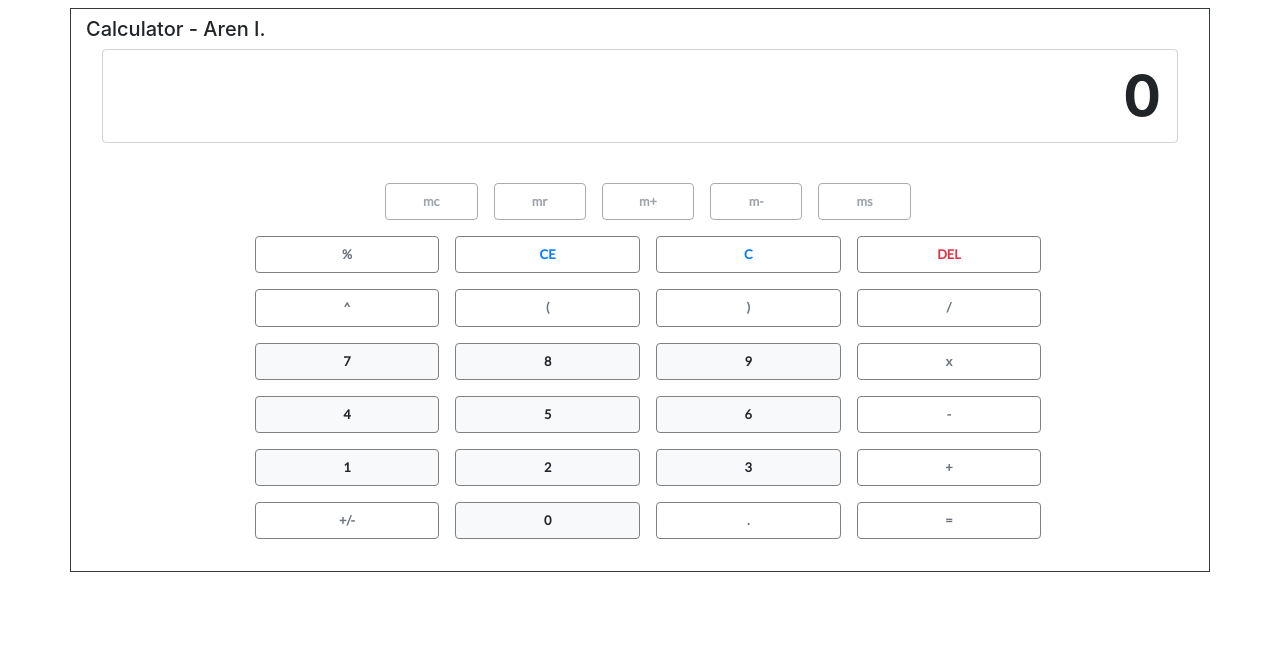
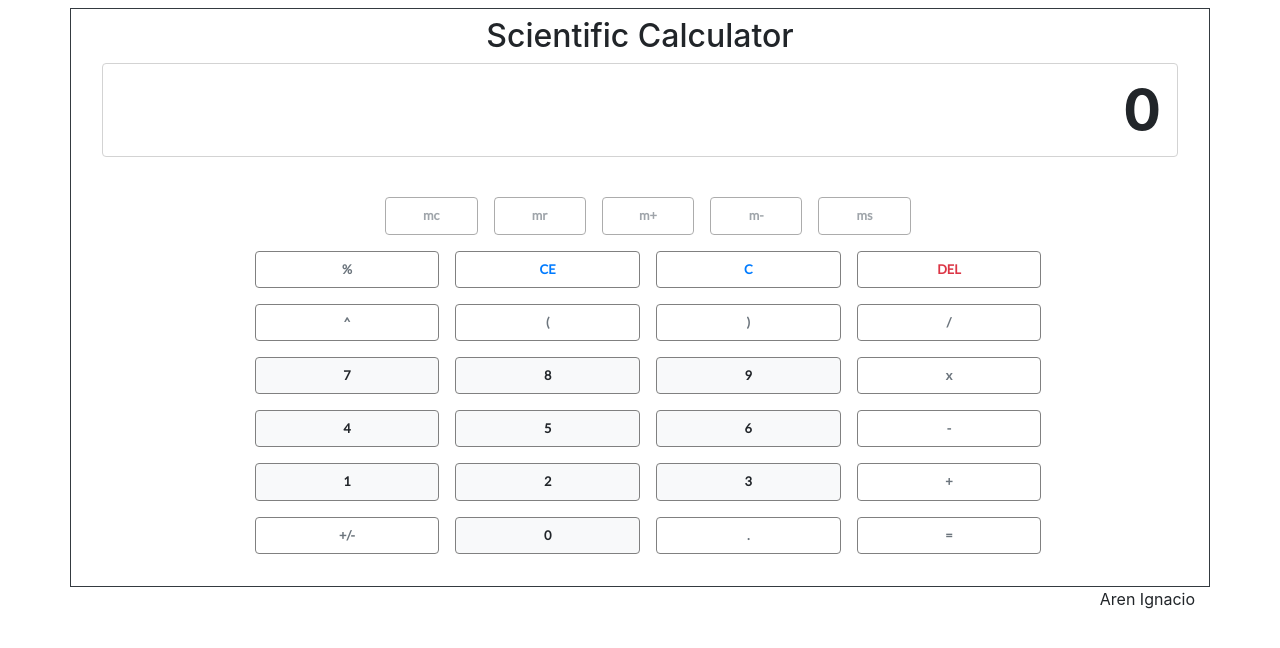
Before and after one commit to arenignacio/calculator, a React (Create React App) app: page / in a window 1280 px wide. Shown: the top 648 px of the page. Built offline with nearby package versions, Linux system fonts and the light colour scheme.

Commit message:
Change header

```diff
--- a/src/components/App.js
+++ b/src/components/App.js
@@ -13,6 +13,7 @@ import isEqualQty from './isEqualQty';
 /*
 TODO:
 - needs refractoring for optimization
+- add functionality for memory
  */
 
 class App extends React.Component {
@@ -96,8 +97,9 @@ class App extends React.Component {
 
 	render() {
 		return (
+			<div className="">
 				<div className="container border border-dark mt-2">
-				<h5 className="pt-2">Calculator - Aren I.</h5>
+					<h2 className="pt-2 text-center">Scientific Calculator</h2>
 					<View
 						problem={this.state.problemDisplay}
 						solution={this.state.solution}
@@ -116,6 +118,8 @@ class App extends React.Component {
 						isProblemHidden={this.state.isProblemHidden}
 					/>
 				</div>
+				<p className="container text-right">Aren Ignacio</p>
+			</div>
 		);
 	}
 }
--- a/src/components/Keypad.js
+++ b/src/components/Keypad.js
@@ -1,19 +1,9 @@
 import React from 'react';
-import infixToPostfix from './infixToPostfix';
-import isEqualQty from './isEqualQty';
 import isGreaterThan from './isGreaterThan';
 import isOperator from './isOperator';
 
 /* memory buttons disabled */
-
 class Keypad extends React.Component {
-	constructor(props) {
-		super(props);
-
-		state: {
-		}
-	}
-
 	defaultStyle =
 		'font-weight-bold btn-keypad border-grey rounded p-2 m-2 text-center btn unselectable';
 
@@ -26,7 +16,6 @@ class Keypad extends React.Component {
 				const isProblemHidden = this.props.isProblemHidden;
 				let newProblemArr = Array.from(problem);
 				let lastChar = newProblemArr[newProblemArr.length - 1];
-				let newProblem = problem + el;
 
 				//function props
 				const hClick = this.props.hClick;
```
Lines whose indentation alone changed are shown as unchanged.
